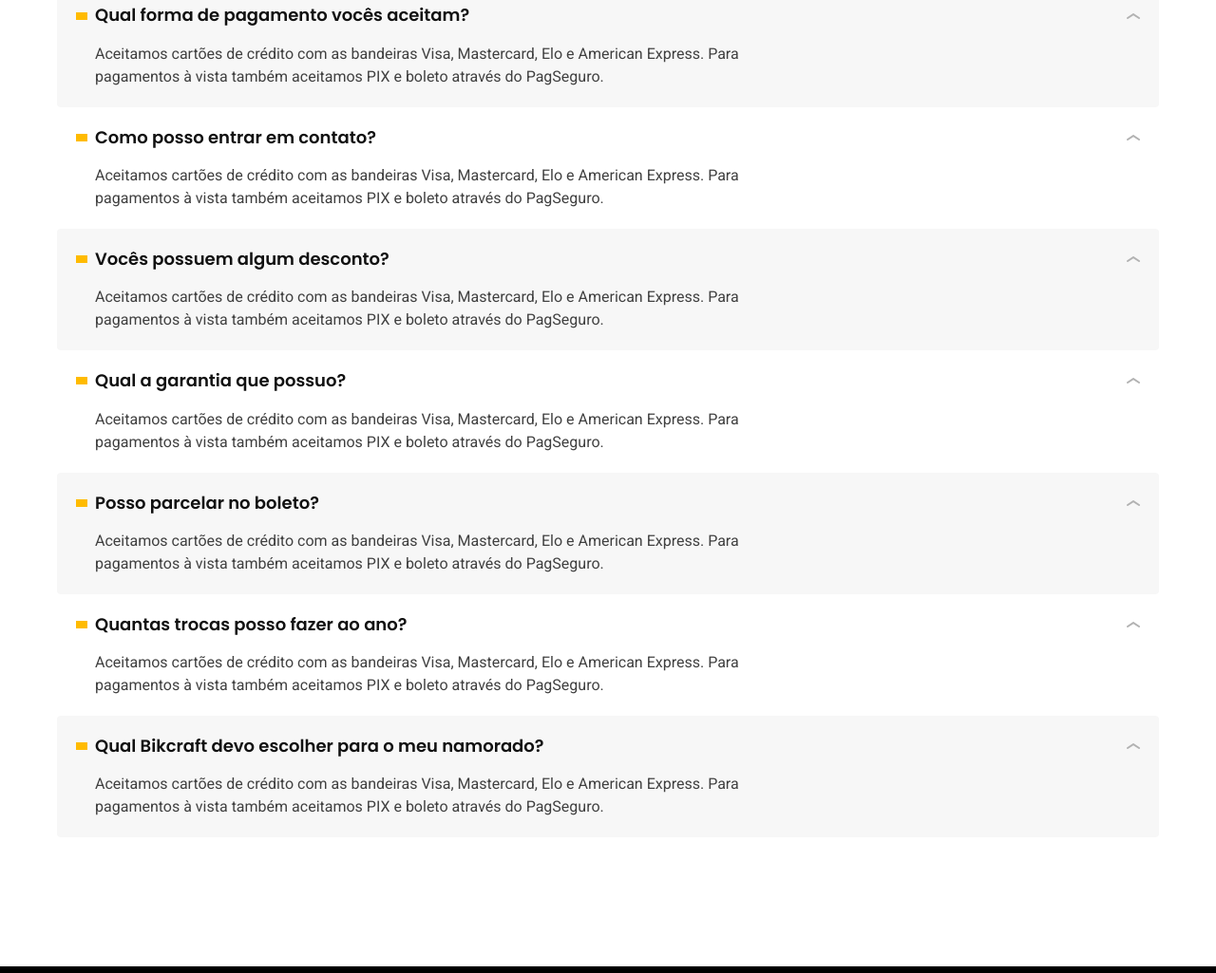
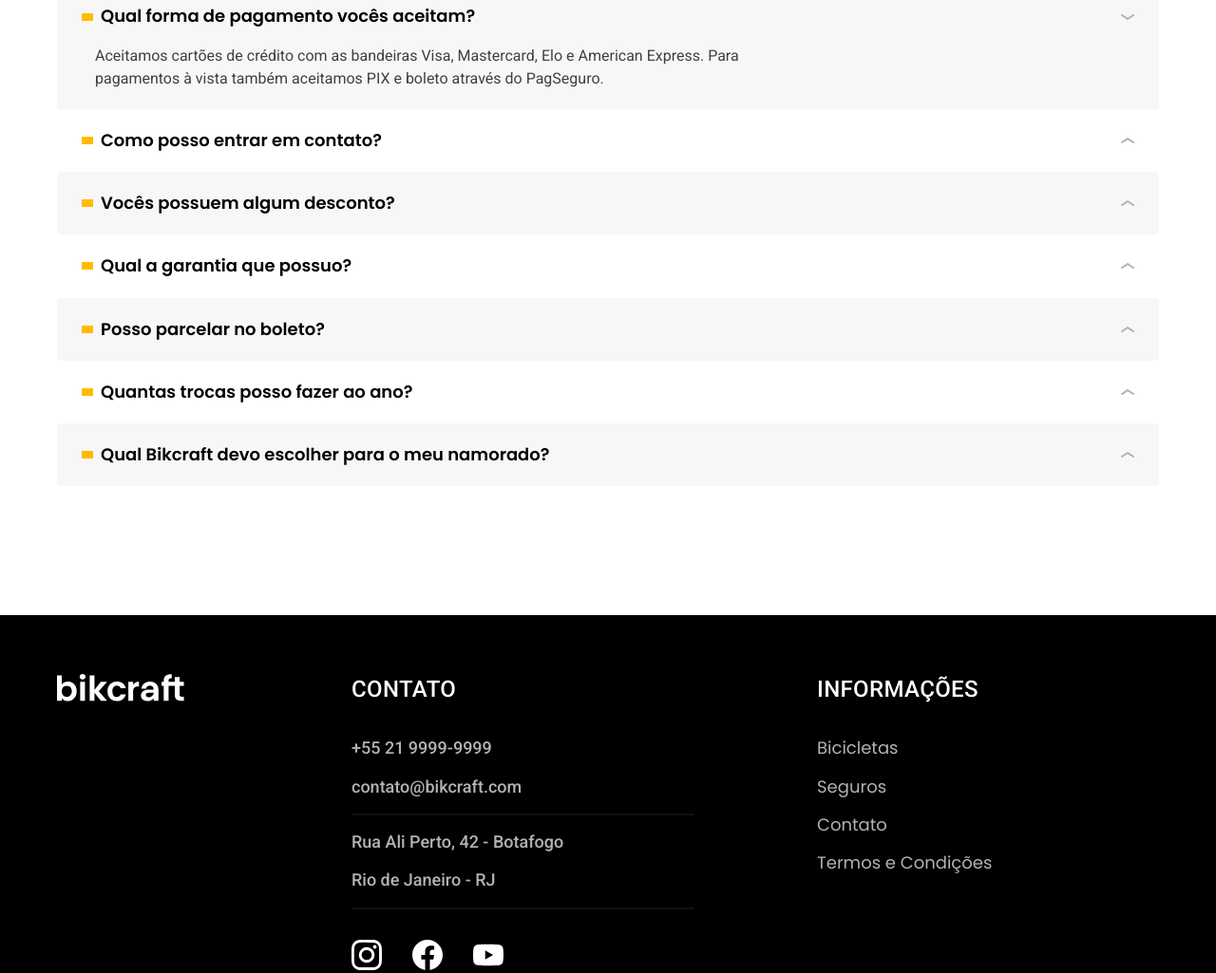
Before and after one commit to terrakaroline/bikcraft, a plain HTML site: page seguros.html in a window 1280 px wide. Shown: the part 1918-2943 px from the top of the page at 95% size. Drawn offline with Linux system fonts and the light colour scheme.

Commit message:
alterações visuais com js

```diff
--- a/css/seguros/perguntas.css
+++ b/css/seguros/perguntas.css
@@ -16,15 +16,19 @@
     background-color: var(--c1);
 }
 
-.perguntas dt {
+.perguntas button {
     display: grid;
     grid-template-columns: auto 1fr auto;
     align-items: center;
     gap: 8px;
     cursor: pointer;
+    border: none;
+    background: none;
+    width: 100%;
+    text-align: left;
 }
 
-.perguntas dt::before {
+.perguntas button::before {
     content: "";
     display: inline-block;
     width: 12px;
@@ -32,7 +36,7 @@
     background-color: var(--p1);
 }
 
-.perguntas dt::after {
+.perguntas button::after {
     content: "";
     display: inline-block;
     width: 14px;
@@ -41,8 +45,16 @@
     transition: .3s;
 }
 
-.perguntas dt:hover::after {
+.perguntas button:hover::after, .perguntas button[aria-expanded="true"]::after {
     transform: rotate(180deg);
+}
+
+.perguntas dd {
+    display: none;
+}
+
+.perguntas dd.ativa{
+    display: block;
 }
 
 .perguntas dd {
--- a/js/script.js
+++ b/js/script.js
@@ -1,3 +1,4 @@
+//Ativar links do menu
 const links = document.querySelectorAll('.header-menu a');
 
 function ativarLinks(link){
@@ -10,3 +11,36 @@ function ativarLinks(link){
 }
 
 links.forEach(ativarLinks);
+
+//Ativar itens do orçamento
+
+const parametros = new URLSearchParams(location.search); //pega os parametros dentro da URL
+
+function ativarProduto(parametro){
+    const elemento = document.getElementById(parametro);
+    if(elemento) {
+        elemento.checked = true;
+    }
+}
+
+parametros.forEach(ativarProduto)
+
+// Perguntas frequentes
+
+const perguntas = document.querySelectorAll('.perguntas button');
+
+function ativarPergunta(event){
+    const pergunta = event.currentTarget;
+    const controls = pergunta.getAttribute("aria-controls");
+    const resposta = document.getElementById(controls);
+
+    resposta.classList.toggle('ativa');
+    const ativa = resposta.classList.contains("ativa");
+    pergunta.setAttribute('aria-expanded', ativa);
+}
+
+function eventosPerguntas(pergunta){
+    pergunta.addEventListener('click', ativarPergunta);
+}
+
+perguntas.forEach(eventosPerguntas)
--- a/seguros.html
+++ b/seguros.html
@@ -52,7 +52,7 @@
                 <li>Suporte 08h às 18h</li>
                 <li>Cobertura estadual</li>
               </ul>
-              <a class="botao secundario" href="./orcamento.html">Inscreva-se</a>
+              <a class="botao secundario" href="./orcamento.html?tipo=seguro&produto=prata">Inscreva-se</a>
             </div>
 
             <div class="seguros-item">
@@ -66,7 +66,7 @@
                 <li>Desconto em parceiros</li>
                 <li>Acesso ao Clube Bikcraft</li>
               </ul>
-              <a class="botao" href="./orcamento.html">Inscreva-se</a>
+              <a class="botao" href="./orcamento.html?tipo=seguro&produto=ouro">Inscreva-se</a>
             </div>
           </div>
     </main>
@@ -115,32 +115,32 @@
 
       <dl>
         <div>
-          <dt class="font-1-m-b">Qual forma de pagamento vocês aceitam? </dt>
+          <dt> <button class="font-1-m-b" aria-controls="pergunta1" aria-expanded="true"> Qual forma de pagamento vocês aceitam? </button> </dt>
+          <dd id="pergunta1" class="font-2-s c9 ativa">Aceitamos cartões de crédito com  as bandeiras Visa, Mastercard, Elo e American Express. Para pagamentos à vista também aceitamos PIX e boleto através do PagSeguro. </dd>
+        </div>
+        <div>
+          <dt><button class="font-1-m-b" aria-controls="pergunta2" aria-expanded="false">Como posso entrar em contato? </button></dt>
+          <dd id="pergunta2" class="font-2-s c9">Aceitamos cartões de crédito com  as bandeiras Visa, Mastercard, Elo e American Express. Para pagamentos à vista também aceitamos PIX e boleto através do PagSeguro. </dd>
+        </div>
+        <div>
+          <dt><button class="font-1-m-b" aria-controls="pergunta3" aria-expanded="false">Vocês possuem algum desconto?</button> </dt>
+          <dd id="pergunta3" class="font-2-s c9">Aceitamos cartões de crédito com  as bandeiras Visa, Mastercard, Elo e American Express. Para pagamentos à vista também aceitamos PIX e boleto através do PagSeguro. </dd>
+        </div>
+        <div>
+          <dt><button class="font-1-m-b" aria-controls="pergunta4" aria-expanded="false">Qual a garantia que possuo?</button> </dt>
           <dd class="font-2-s c9">Aceitamos cartões de crédito com  as bandeiras Visa, Mastercard, Elo e American Express. Para pagamentos à vista também aceitamos PIX e boleto através do PagSeguro. </dd>
         </div>
         <div>
-          <dt class="font-1-m-b">Como posso entrar em contato? </dt>
-          <dd class="font-2-s c9">Aceitamos cartões de crédito com  as bandeiras Visa, Mastercard, Elo e American Express. Para pagamentos à vista também aceitamos PIX e boleto através do PagSeguro. </dd>
+          <dt><button class="font-1-m-b" aria-controls="pergunta5" aria-expanded="false">Posso parcelar no boleto?</button> </dt>
+          <dd id="pergunta5" class="font-2-s c9">Aceitamos cartões de crédito com  as bandeiras Visa, Mastercard, Elo e American Express. Para pagamentos à vista também aceitamos PIX e boleto através do PagSeguro. </dd>
         </div>
         <div>
-          <dt class="font-1-m-b">Vocês possuem algum desconto? </dt>
-          <dd class="font-2-s c9">Aceitamos cartões de crédito com  as bandeiras Visa, Mastercard, Elo e American Express. Para pagamentos à vista também aceitamos PIX e boleto através do PagSeguro. </dd>
+          <dt><button class="font-1-m-b" aria-controls="pergunta6" aria-expanded="false">Quantas trocas posso fazer ao ano?</button> </dt>
+          <dd id="pergunta6" class="font-2-s c9">Aceitamos cartões de crédito com  as bandeiras Visa, Mastercard, Elo e American Express. Para pagamentos à vista também aceitamos PIX e boleto através do PagSeguro. </dd>
         </div>
         <div>
-          <dt class="font-1-m-b">Qual a garantia que possuo? </dt>
-          <dd class="font-2-s c9">Aceitamos cartões de crédito com  as bandeiras Visa, Mastercard, Elo e American Express. Para pagamentos à vista também aceitamos PIX e boleto através do PagSeguro. </dd>
-        </div>
-        <div>
-          <dt class="font-1-m-b">Posso parcelar no boleto? </dt>
-          <dd class="font-2-s c9">Aceitamos cartões de crédito com  as bandeiras Visa, Mastercard, Elo e American Express. Para pagamentos à vista também aceitamos PIX e boleto através do PagSeguro. </dd>
-        </div>
-        <div>
-          <dt class="font-1-m-b">Quantas trocas posso fazer ao ano? </dt>
-          <dd class="font-2-s c9">Aceitamos cartões de crédito com  as bandeiras Visa, Mastercard, Elo e American Express. Para pagamentos à vista também aceitamos PIX e boleto através do PagSeguro. </dd>
-        </div>
-        <div>
-          <dt class="font-1-m-b">Qual Bikcraft devo escolher para o meu namorado? </dt>
-          <dd class="font-2-s c9">Aceitamos cartões de crédito com  as bandeiras Visa, Mastercard, Elo e American Express. Para pagamentos à vista também aceitamos PIX e boleto através do PagSeguro. </dd>
+          <dt><button class="font-1-m-b" aria-controls="pergunta7" aria-expanded="false">Qual Bikcraft devo escolher para o meu namorado?</button> </dt>
+          <dd id="pergunta7" class="font-2-s c9">Aceitamos cartões de crédito com  as bandeiras Visa, Mastercard, Elo e American Express. Para pagamentos à vista também aceitamos PIX e boleto através do PagSeguro. </dd>
         </div>
       </dl>
     </article>
```
Also changed, not shown: bicicletas/magic.html (+1 -1 lines), bicicletas/nebula.html (+1 -1 lines), bicicletas/nimbus.html (+1 -1 lines).
